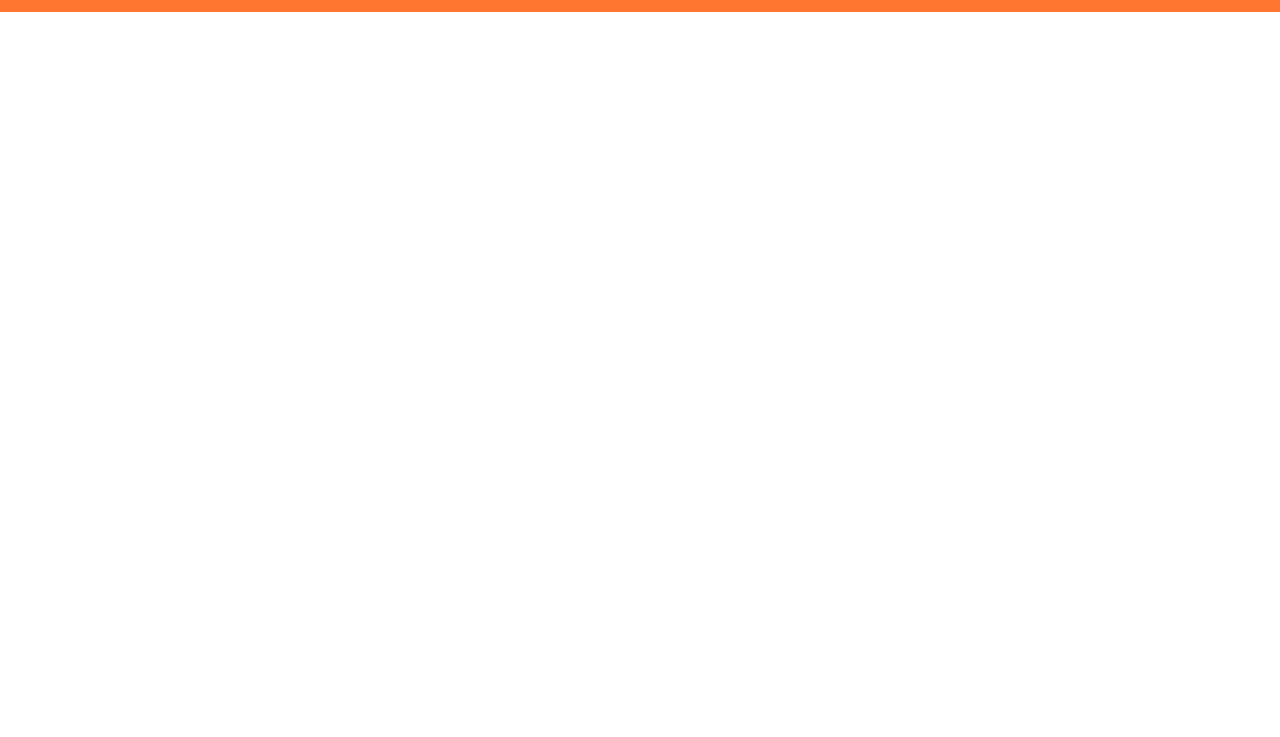
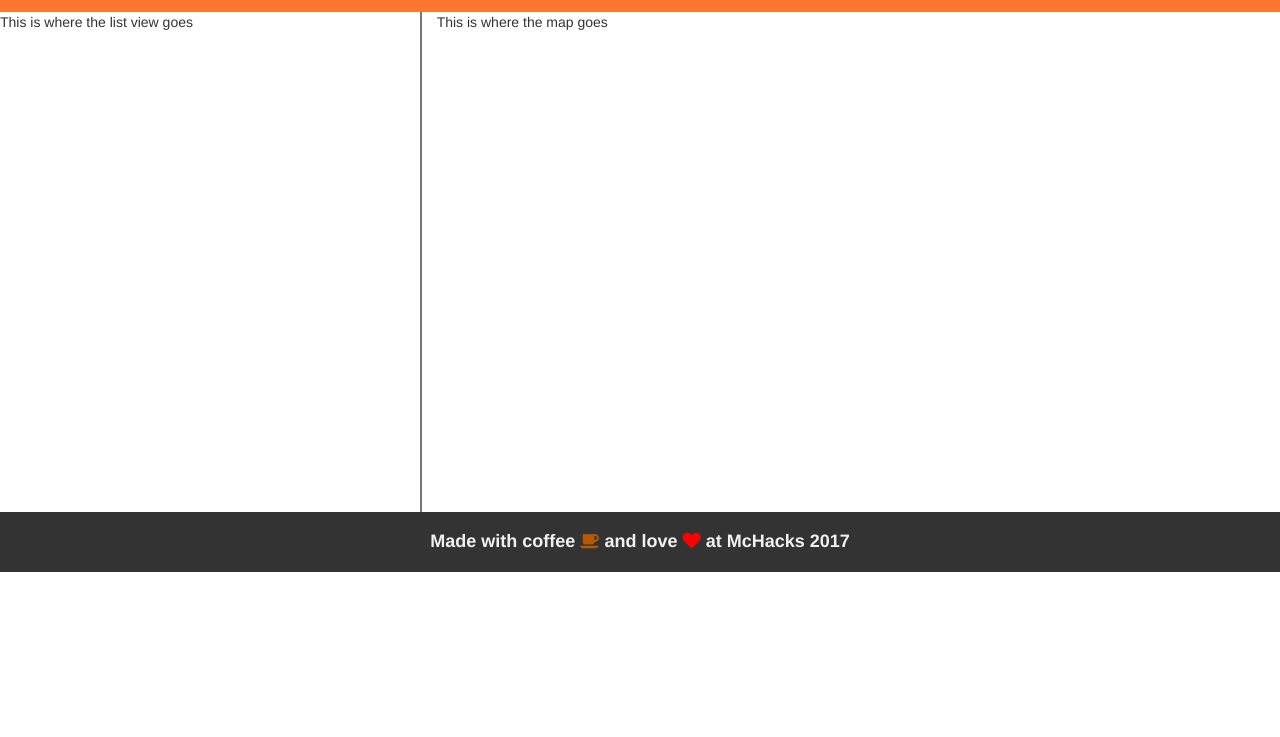
Before and after one commit to IvanTopolcic/eventgo, a website: page frontend/index.html in a window 1280 px wide. Shown: the part 63-800 px from the top of the page. Drawn offline with nearby package versions, Linux system fonts and the light colour scheme.

Commit message:
added footer

```diff
--- a/frontend/index.html
+++ b/frontend/index.html
@@ -20,10 +20,11 @@
             border: none;
             border-radius: 0px;
             min-height: 75px;
+            margin-bottom: 0px;
         }
 
         .eventgo-navbar-container {
-            margin: 10px auto;
+            padding: 10px 0;
         }
 
         .navbar-header .navbar-brand {
@@ -36,9 +37,47 @@
             color: #f1f1f1;
         }
 
+        #eventgo-main {
+            height: 500px;
+            display: block;
+        }
+
+        #eventgo-main .eventFinderView {
+            height: 100%;
+            border-right: 2px solid #777;
+        }
+
+        .eventgo-container-fluid, .eventgo-container-fluid .row {
+            height: 100%;
+        }
+
+        footer {
+            min-height: 60px;
+            background-color: #333;
+        }
+
+        footer .eventgo-footer {
+            padding: 10px 0;
+        }
+
+        footer h4 {
+            text-align: center;
+            font-size: 18px;
+            font-weight: bold;
+            color: #f1f1f1;
+        }
+
+        #coffee-icon {
+            color: #B55A00;
+        }
+
+        #love-icon {
+            color: #ff0000;
+        }
+
     </style>
 </head>
-<body>
+<body ng-app>
     <header>
         <nav id="eventgo-navbar" class="navbar navbar-default">
             <div class="eventgo-navbar-container container">
@@ -55,9 +94,23 @@
         </nav>
     </header>
 
-    <div id="main">
-
+    <div id="eventgo-main">
+        <div class="eventgo-container-fluid">
+            <div class="row">
+                <div class="eventFinderView col-sm-4">
+                    This is where the list view goes
+                </div>
+                <div class="mapInterfaceView col-sm-8">
+                    This is where the map goes
+                </div>
+            </div>
+        </div>
     </div>
 
+    <footer>
+        <div class="eventgo-footer">
+            <h4>Made with coffee <i id="coffee-icon" class="fa fa-coffee" aria-hidden="true"></i> and love <i id="love-icon" class="fa fa-heart" aria-hidden="true"></i> at McHacks 2017</h4>
+        </div>
+    </footer>
 </body>
 </html>
--- a/backend/server.js
+++ b/server.js
@@ -51,7 +51,7 @@ app.get('/helloWorld', function (req, res) {
 })
 
 app.get('/',function(req,res){
-    res.sendFile('../frontend/index.html');
+    res.sendFile(__dirname + '/frontend/index.html');
 });
 
 app.listen(3000, function () {
```
